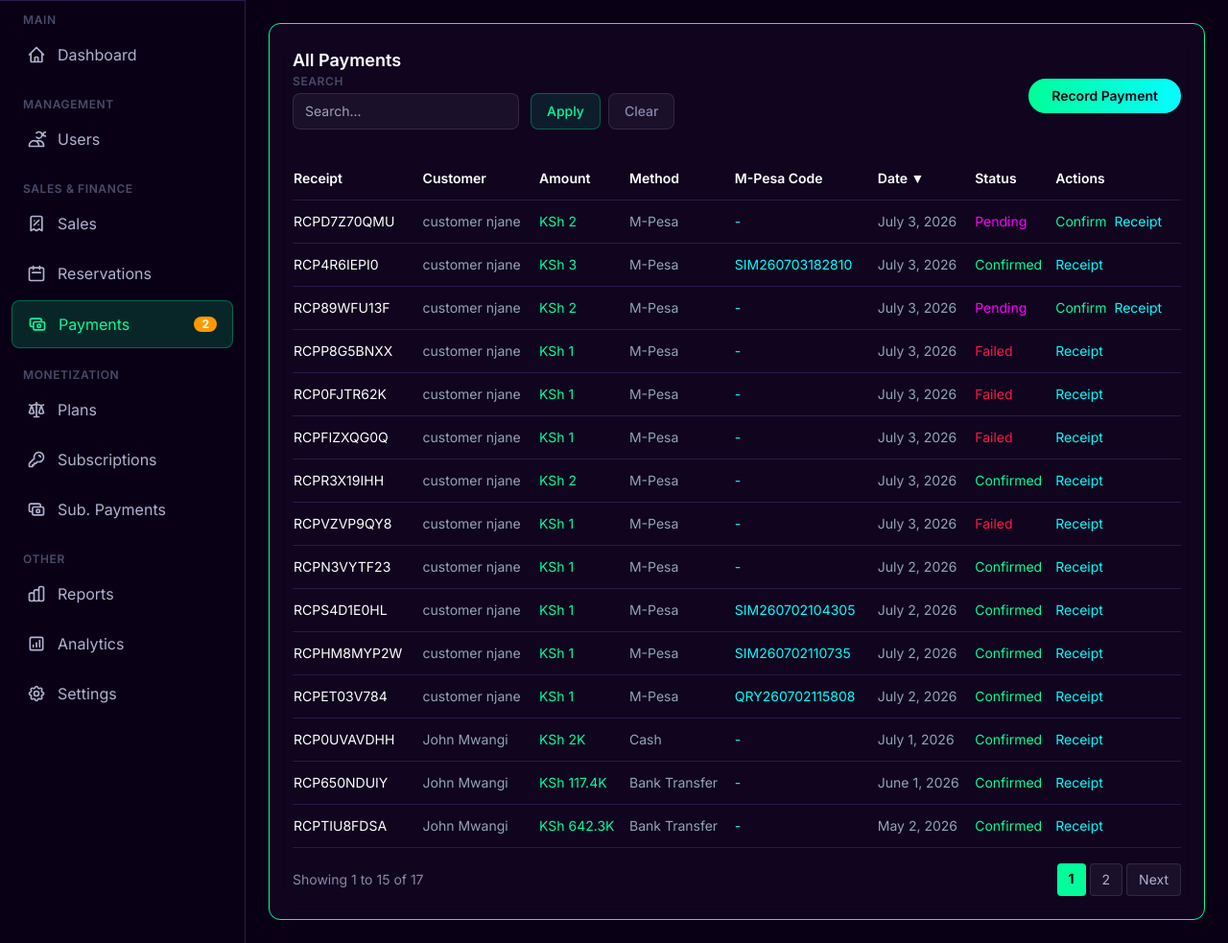
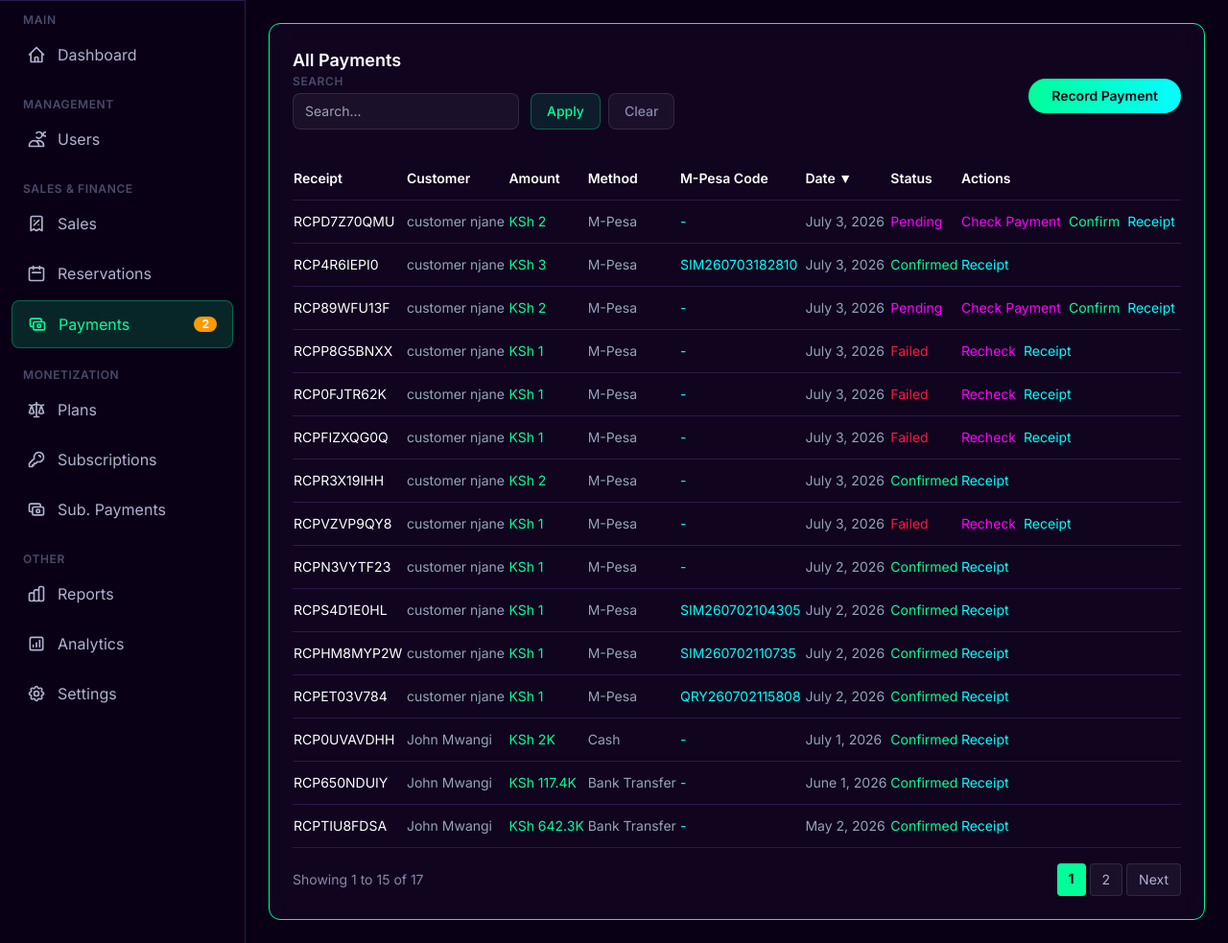
Before and after one commit to mbuguam443/landselling-website, a Django app: page /payments/ in a window 1280 px wide. Shown: the part 64-1047 px from the top of the page at 96% size. Run offline with Django 5.2, Linux system fonts and the light colour scheme; a user stored in the database is signed in; data comes from the database, SQL or seed files in the repository; some libraries are stand-ins or nearby versions.

Commit message:
Add Check Payment button for pending/failed M-Pesa + local ngrok callback URL

```diff
--- a/apps/payments/views.py
+++ b/apps/payments/views.py
@@ -530,7 +530,7 @@ def mpesa_poll_status(request):
 
 @login_required
 def staff_mpesa_query(request, pk):
-    """Staff-only view to query M-Pesa status for any pending payment."""
+    """Staff-only view to query M-Pesa status for pending/failed payments."""
     if not (request.user.is_staff_or_above() or request.user.is_superuser):
         messages.error(request, 'Access denied.')
         return redirect('dashboard:home')
@@ -540,8 +540,8 @@ def staff_mpesa_query(request, pk):
 
     payment = get_object_or_404(Payment, pk=pk)
 
-    if payment.status != 'pending':
-        messages.info(request, 'This payment is not pending.')
+    if payment.status not in ('pending', 'failed'):
+        messages.info(request, 'This payment cannot be rechecked.')
         return redirect('payments:payment_detail', pk=payment.pk)
 
     if payment.payment_method != 'mpesa':
@@ -559,7 +559,7 @@ def staff_mpesa_query(request, pk):
         return redirect('payments:payment_detail', pk=payment.pk)
 
     response_data = query_stk_status(mpesa_txn.checkout_request_id)
-    result_code = response_data.get('ResultCode', '1')
+    result_code = str(response_data.get('ResultCode', '1'))
 
     if result_code == '0':
         from .services import process_payment
@@ -578,12 +578,13 @@ def staff_mpesa_query(request, pk):
 
         payment.transaction_code = receipt
         payment.mpesa_code = receipt
+        payment.status = 'pending'
         payment.save()
 
         process_payment(payment, confirmed_by=request.user)
         messages.success(request, f'Payment confirmed via M-Pesa query! Receipt: {receipt}')
     else:
         desc = response_data.get('ResultDesc', 'Transaction not found or still pending')
-        messages.warning(request, f'M-Pesa query returned: {desc}')
+        messages.warning(request, f'M-Pesa query: {desc}')
 
     return redirect('payments:payment_detail', pk=payment.pk)
--- a/land_selling/settings.py
+++ b/land_selling/settings.py
@@ -132,4 +132,4 @@ MPESA_CONSUMER_KEY = os.environ.get('MPESA_CONSUMER_KEY', '0GPg2z14A6LmnOAEMmFUJ
 MPESA_CONSUMER_SECRET = os.environ.get('MPESA_CONSUMER_SECRET', 'D5XAaxpsX6D830m3imcl165raamoralJZk4bh3dcRAzxN52Glc70iH29OMGvOzVu')
 MPESA_PASSKEY = os.environ.get('MPESA_PASSKEY', 'bfb279f9aa9bdbcf158e97dd71a467cd2e0c893059b10f78e6b72ada1ed2c919')
 MPESA_SHORTCODE = os.environ.get('MPESA_SHORTCODE', '174379')
-MPESA_CALLBACK_URL = os.environ.get('MPESA_CALLBACK_URL', 'https://prime-lands.onrender.com/payments/mpesa/callback/')
+MPESA_CALLBACK_URL = os.environ.get('MPESA_CALLBACK_URL', 'https://086d-102-205-50-218.ngrok-free.app/payments/mpesa/callback/')
--- a/templates/payments/payment_list.html
+++ b/templates/payments/payment_list.html
@@ -50,6 +50,12 @@
                     </td>
                     <td class="py-3">
                         <div class="flex gap-2">
+                            {% if payment.status == 'pending' and payment.payment_method == 'mpesa' %}
+                            <a href="{% url 'payments:staff_mpesa_query' payment.id %}" class="text-sm" style="color: #ff00ff;">Check Payment</a>
+                            {% endif %}
+                            {% if payment.status == 'failed' and payment.payment_method == 'mpesa' %}
+                            <a href="{% url 'payments:staff_mpesa_query' payment.id %}" class="text-sm" style="color: #ff00ff;">Recheck</a>
+                            {% endif %}
                             {% if payment.status == 'pending' %}
                             <a href="{% url 'payments:payment_confirm' payment.id %}" class="text-sm" style="color: #00ff99;">Confirm</a>
                             {% endif %}
```
Also changed, not shown: templates/payments/customer_payment_list.html (+6 -1 lines).
